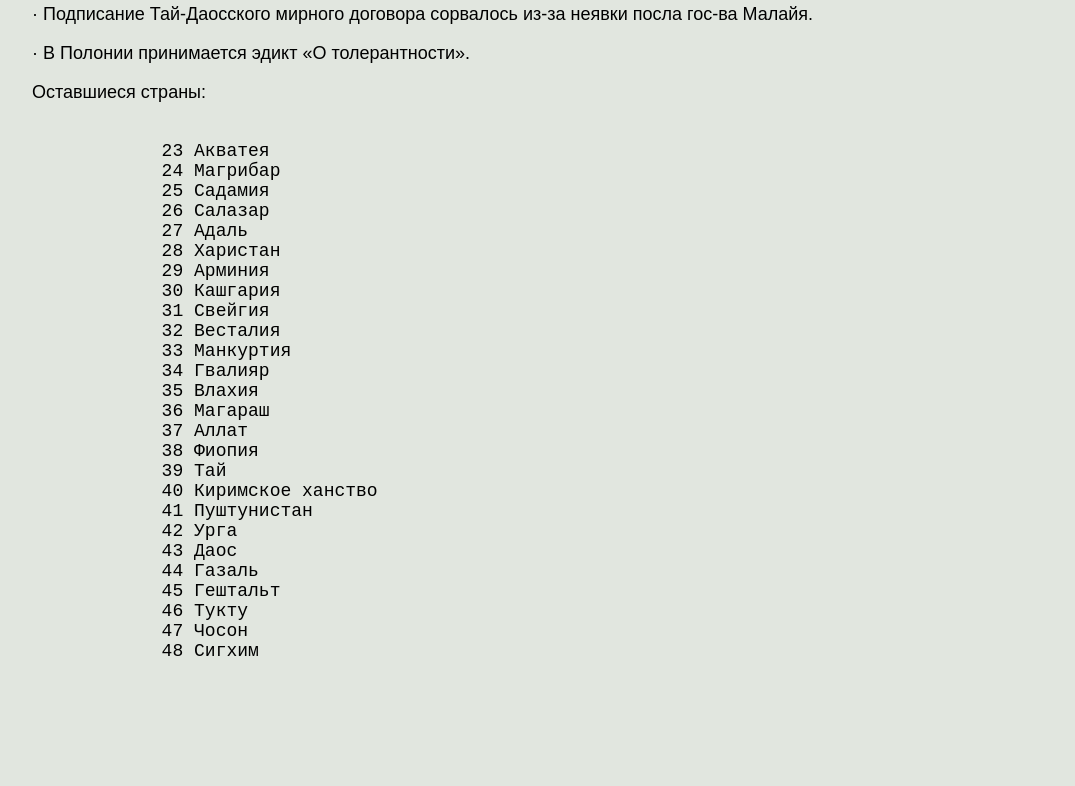
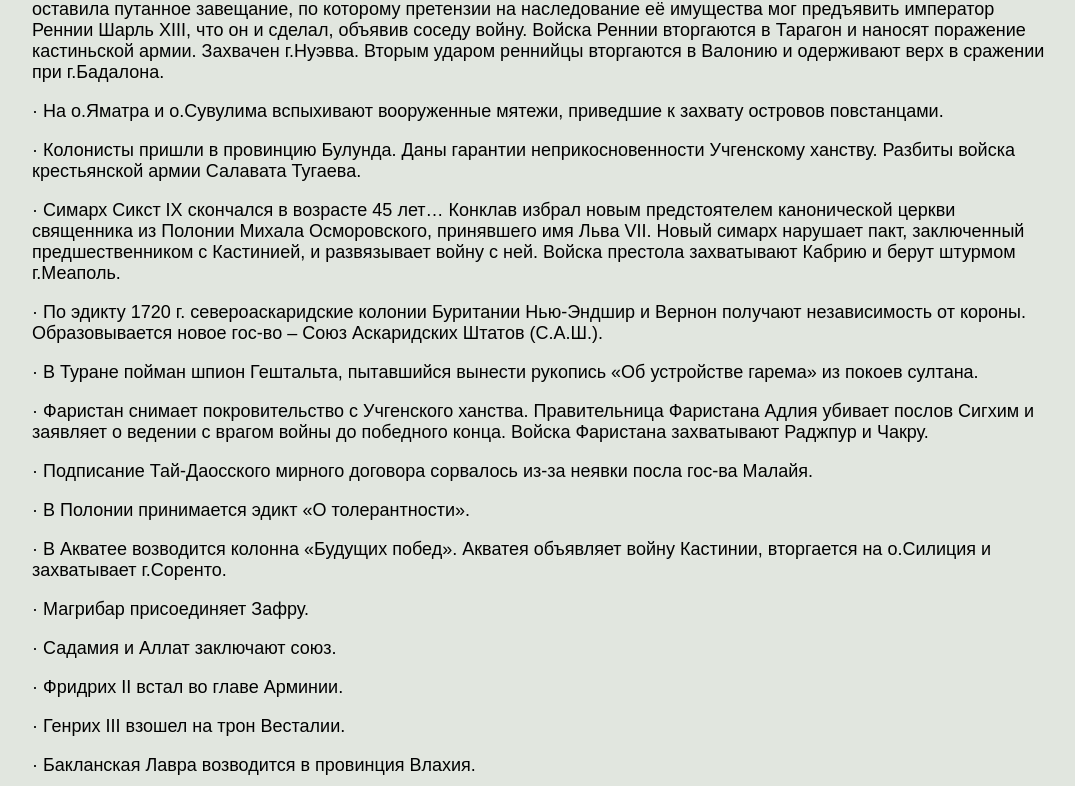
Before and after one commit to AllainDM/dipa, a plain HTML site: page turns/turn09.html in a window 1280 px wide. Shown: the part 894-1680 px from the top of the page, without its empty margins (116-1191 px from the left). Before the commit the page ends 1593 px from the top, so only its background shows below. Drawn offline with Linux system fonts and the light colour scheme.

Commit message:
9 turn end

```diff
--- a/turns/turn09.html
+++ b/turns/turn09.html
@@ -33,9 +33,9 @@
         <a href="turn09/stat09.html">Статистика</a>
     </p>
 
-    <!-- <div class="map">
-        <img src="img/1715.png" alt="" srcset="">
-    </div> -->
+    <div class="map">
+        <img src="img/1720.png" alt="" srcset="">
+    </div>
 
     <!-- <p><img src="img/1715.png" alt="" srcset=""></p> -->
 
@@ -67,35 +67,29 @@
 
         · В Полонии принимается эдикт «О толерантности».</p>
 
-        Оставшиеся страны: </p>
-        <pre>
-            23 Акватея
-            24 Магрибар
-            25 Садамия
-            26 Салазар
-            27 Адаль
-            28 Харистан
-            29 Арминия
-            30 Кашгария
-            31 Свейгия
-            32 Весталия
-            33 Манкуртия
-            34 Гвалияр
-            35 Влахия
-            36 Магараш
-            37 Аллат
-            38 Фиопия
-            39 Тай
-            40 Киримское ханство
-            41 Пуштунистан
-            42 Урга
-            43 Даос
-            44 Газаль
-            45 Гештальт
-            46 Тукту
-            47 Чосон
-            48 Сигхим
-        </pre>
+        · В Акватее возводится колонна «Будущих побед». Акватея объявляет войну Кастинии, вторгается на о.Силиция и захватывает г.Соренто.</p>
+
+        · Магрибар присоединяет Зафру.</p>
+
+        · Садамия и Аллат заключают союз.</p>
+
+        · Фридрих II встал во главе Арминии.</p>
+
+        · Генрих III взошел на трон Весталии.</p>
+
+        · Бакланская Лавра возводится в провинция Влахия.</p>
+
+        · Новым ханом Киримского ханства стал Рустем-Герей.</p>
+
+        · Префект Гештальта Ульф Хобст на фоне прогрессирующей болезни, объявляет войну соседям – Даглии и Арминии. Армия Гештальта наносит поражение даглам в Юланде, захватывает Арминию и столицу – г.Клир.</p>
+
+        · Войска Тукту предприняли неудачный поход в Адамею.</p>
+
+        · Ли Дуань Кван умирает, забыв оставить завещание.</p>
+
+        · Отравление колодцев неизвестными злодеями вызвало панику среди населения Сигхима. На выходе из г.Рухама сигхимцы попадают в засаду фаристанской кавалерии и почти поголовно гибнут…</p>
+
+        · Основаны новые города: Новая Василенсия (Кастиния), Банги (Тукту)</p>
 
 
     </div>
```
Also changed, not shown: turns/img/1720.png (added).
